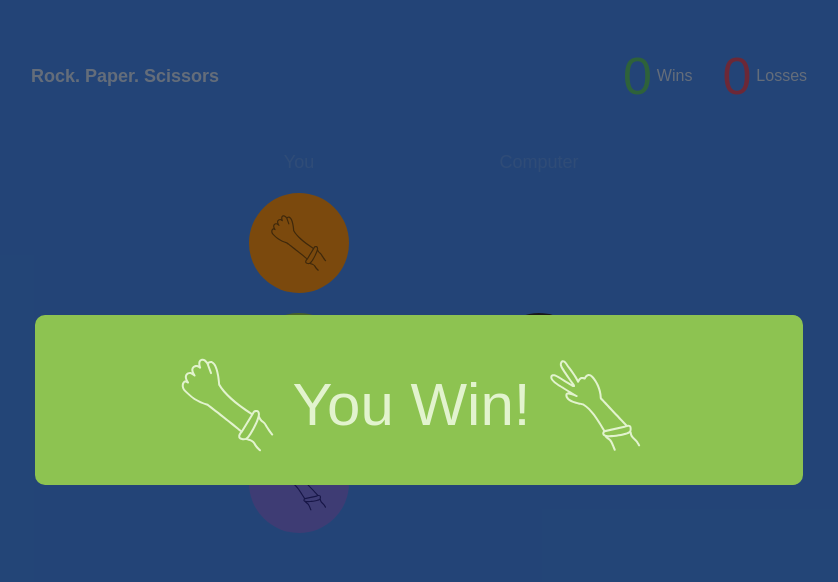
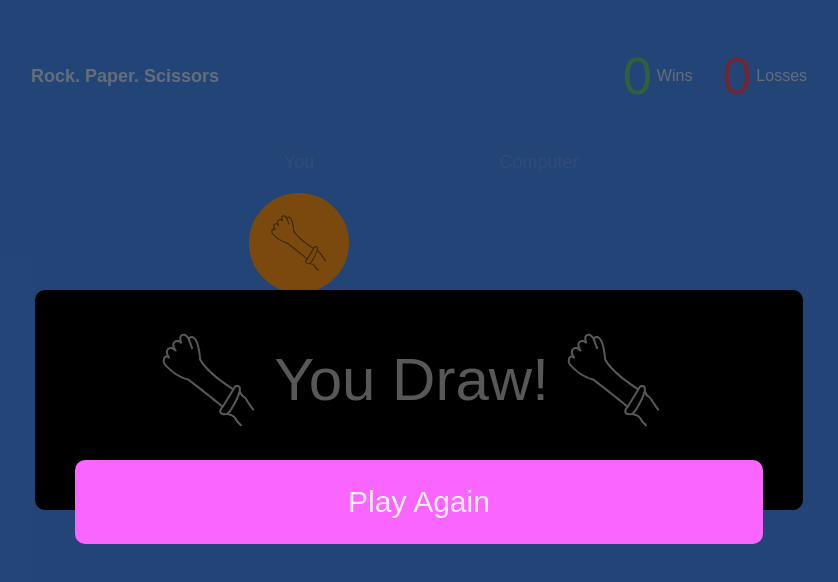
Before and after one commit to codecamp-prem/React-Coding-Interview, a React (Vite) app: page / in a window 1280 px wide. Both pictures are taken after a click on the button 520 px from the left and 243 px from the top of the page. Shown: the top 582 px of the page, without its empty margins (221-1059 px from the left). Built offline with nearby package versions, Linux system fonts and the light colour scheme.

Commit message:
choosing winner

```diff
--- a/src/RockPaper/RockPaper.tsx
+++ b/src/RockPaper/RockPaper.tsx
@@ -24,9 +24,15 @@ const RockPaper = () => {
   const [losses, setLosses] = useState(0);
   const [gameState, setGameState] = useState<string | undefined>();
 
-  useEffect(() => {
+  const handleRestartGame = () => {
     const randomChoice = choices[Math.floor(Math.random() * choices.length)];
     setComputerChoice(randomChoice);
+    setGameState(undefined);
+    setUserChoice(undefined);
+  };
+
+  useEffect(() => {
+    handleRestartGame();
   }, []);
 
   const handleUserChoice = (choice: number) => {
@@ -36,9 +42,11 @@ const RockPaper = () => {
     // determine the winner, loser or draw
     if (userClickedChoice?.losesTo === computerChoice?.id) {
       // lose
+      setLosses((losses) => losses + 1);
       setGameState("lose");
     } else if (computerChoice?.losesTo === userClickedChoice?.id) {
       // win
+      setWins((wins) => wins + 1);
       setGameState("win");
     } else if (computerChoice?.id === userClickedChoice?.id) {
       //draw
@@ -46,10 +54,11 @@ const RockPaper = () => {
     }
   };
 
-  const renderComponent = (choice: any) => {
+  const renderComponent = (choice: Choice) => {
     const DynamicComponent = choice.component;
     return <DynamicComponent />;
   };
+
   return (
     <div className="app">
       {/* information goes here */}
@@ -75,10 +84,16 @@ const RockPaper = () => {
         <div className={`game-state ${gameState}`}>
           <div>
             <div className="game-state-content">
-              <p>{renderComponent(userChoice)}</p>
+              <p>{renderComponent(userChoice!)}</p>
               <p>you {gameState}!</p>
-              <p>{renderComponent(computerChoice)}</p>
+              <p>{renderComponent(computerChoice!)}</p>
             </div>
+            {(gameState === "win" || gameState === "lose") && (
+              <p className="game-result-info">
+                {`${userChoice?.name} ${gameState} to ${computerChoice?.name}`}
+              </p>
+            )}
+            <button onClick={handleRestartGame}>Play Again</button>
           </div>
         </div>
       )}
--- a/src/RockPaper/rockpaper.css
+++ b/src/RockPaper/rockpaper.css
@@ -234,3 +234,10 @@ h6 {
   background: #fa65ff;
   color: #fdedfd;
 }
+
+.game-result-info {
+  font-size: medium;
+  color: #1e1b1b;
+  text-transform: capitalize;
+  text-decoration: underline;
+}
```
